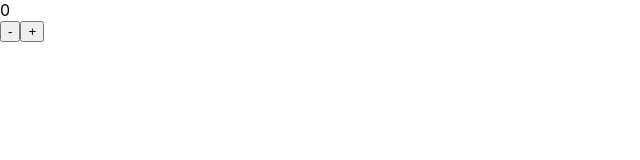
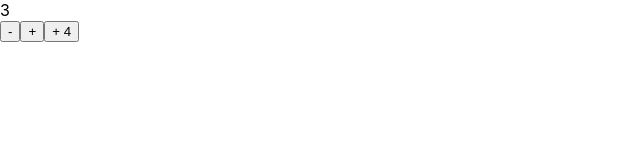
Before and after one commit to Halil-Kuray/Redux-prototrk, a React (Create React App) app in the folder app/: page / in a window 1280 px wide. Shown: the top 160 px of the page, without its empty margins (0-640 px from the left). Built offline with nearby package versions, Linux system fonts and the light colour scheme.

Commit message:
counter created with redux

```diff
--- a/app/src/App.js
+++ b/app/src/App.js
@@ -3,12 +3,11 @@
 import React, { useState } from "react";
 
 function App() {
-  const [count, setCount] = useState(0)
 
   return (
     <div>
-        <Counter count={count}/>
-        <CounterActions count={count} setCount={setCount}/>
+        <Counter />
+        <CounterActions />
     </div>
   );
 }
--- /dev/null
+++ b/app/src/components/Counter.js
@@ -0,0 +1,15 @@
+import { useSelector, useDispatch } from 'react-redux'
+import { decrement, increment } from '../features/counter/counterSlice'
+import React,{ useState} from 'react'
+
+function Counter() {
+  const count = useSelector((state) => state.counter.value)
+
+  return (
+    <div>
+        {count}
+    </div>
+  )
+}
+
+export default Counter
--- a/app/src/components/Counter.jsx
+++ /dev/null
@@ -1,12 +0,0 @@
-import React,{ useState} from 'react'
-
-function Counter({count}) {
-
-  return (
-    <div>
-        {count}
-    </div>
-  )
-}
-
-export default Counter
--- /dev/null
+++ b/app/src/components/CounterActions.js
@@ -0,0 +1,18 @@
+import React from 'react'
+import { useDispatch } from 'react-redux'
+import { decrement, increment, incrementByAmount} from '../features/counter/counterSlice'
+
+function CounterActions() {
+
+  const dispatch = useDispatch()
+
+  return (
+    <div>
+        <button onClick={ ()=> dispatch(decrement())}> - </button>
+        <button onClick={ ()=> dispatch(increment())}> + </button>
+        <button onClick={ ()=> dispatch(incrementByAmount(4))}> + 4 </button>
+    </div>
+  )
+}
+
+export default CounterActions
--- a/app/src/components/CounterActions.jsx
+++ /dev/null
@@ -1,12 +0,0 @@
-import React from 'react'
-
-function CounterActions({count, setCount}) {
-  return (
-    <div>
-        <button onClick={ () => setCount(count -1  )}> - </button>
-        <button onClick={ () => setCount(count + 1 )}> + </button>
-    </div>
-  )
-}
-
-export default CounterActions
--- /dev/null
+++ b/app/src/features/counter/counterSlice.js
@@ -0,0 +1,28 @@
+import { createSlice } from '@reduxjs/toolkit'
+
+export const counterSlice = createSlice({
+  name: 'counter',
+  initialState: {
+    value: 3,
+  },
+  reducers: {
+    increment: (state) => {
+      // Redux Toolkit allows us to write "mutating" logic in reducers. It
+      // doesn't actually mutate the state because it uses the Immer library,
+      // which detects changes to a "draft state" and produces a brand new
+      // immutable state based off those changes
+      state.value += 1
+    },
+    decrement: (state) => {
+      state.value -= 1
+    },
+    incrementByAmount: (state, action) => {
+      state.value += action.payload
+    },
+  },
+})
+
+// Action creators are generated for each case reducer function
+export const { increment, decrement, incrementByAmount } = counterSlice.actions
+
+export default counterSlice.reducer
--- a/app/src/index.js
+++ b/app/src/index.js
@@ -1,11 +1,19 @@
-import React from 'react';
-import ReactDOM from 'react-dom/client';
-import './index.css';
-import App from './App';
+import React from 'react'
+import ReactDOM from 'react-dom/client'
+import './index.css'
+import App from './App'
 
-const root = ReactDOM.createRoot(document.getElementById('root'));
+//This is for redux setup
+import store from './store' // We will give this to Provider as a parameter.
+import { Provider } from 'react-redux'
+
+// As of React 18
+const root = ReactDOM.createRoot(document.getElementById('root'))
+
 root.render(
   <React.StrictMode>
-    <App />
+    <Provider store={store}>
+      <App />
+    </Provider>
   </React.StrictMode>
-);
+)
--- /dev/null
+++ b/app/src/store.js
@@ -0,0 +1,8 @@
+import { configureStore } from '@reduxjs/toolkit'
+import counterReducer from './features/counter/counterSlice'
+
+export default configureStore({
+  reducer: {
+    counter : counterReducer
+  },
+})
```
